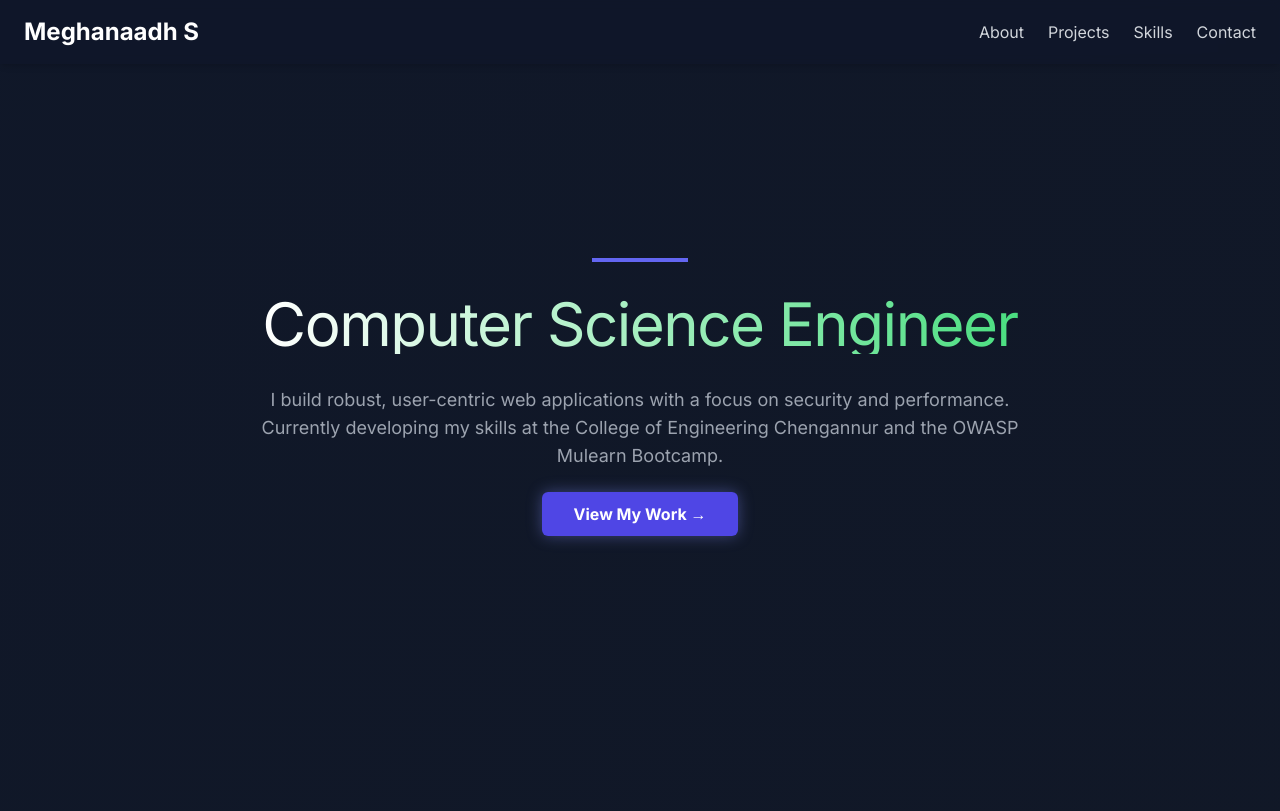
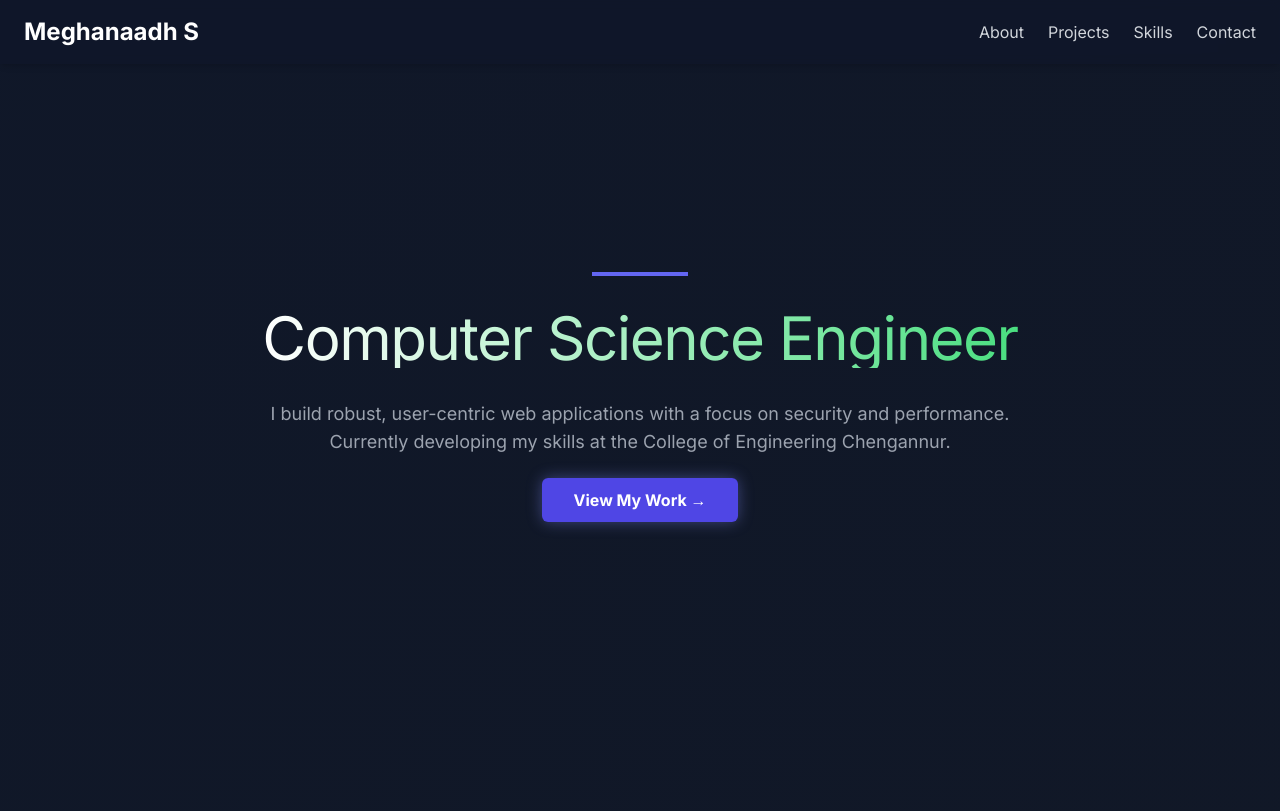
Before and after one commit to Meghanaadh/Meghanaadh.github.io, a plain HTML site: page index.html in a window 1280 px wide. Shown: the top 811 px of the page. Drawn offline with nearby package versions, Linux system fonts and the light colour scheme.

Commit message:
Update index.html

```diff
--- a/index.html
+++ b/index.html
@@ -144,7 +144,7 @@
                 Computer Science Engineer
             </h1>
             <p class="max-w-3xl text-lg text-gray-400 mb-8 animate-on-scroll slide-up" style="transition-delay: 200ms;">
-                I build robust, user-centric web applications with a focus on security and performance. Currently developing my skills at the College of Engineering Chengannur and the OWASP Mulearn Bootcamp.
+                I build robust, user-centric web applications with a focus on security and performance. Currently developing my skills at the College of Engineering Chengannur.
             </p>
             <div class="animate-on-scroll slide-up" style="transition-delay: 300ms;">
                 <a href="#projects" class="glow-button bg-indigo-600 text-white font-bold px-8 py-3 rounded-md">
```
